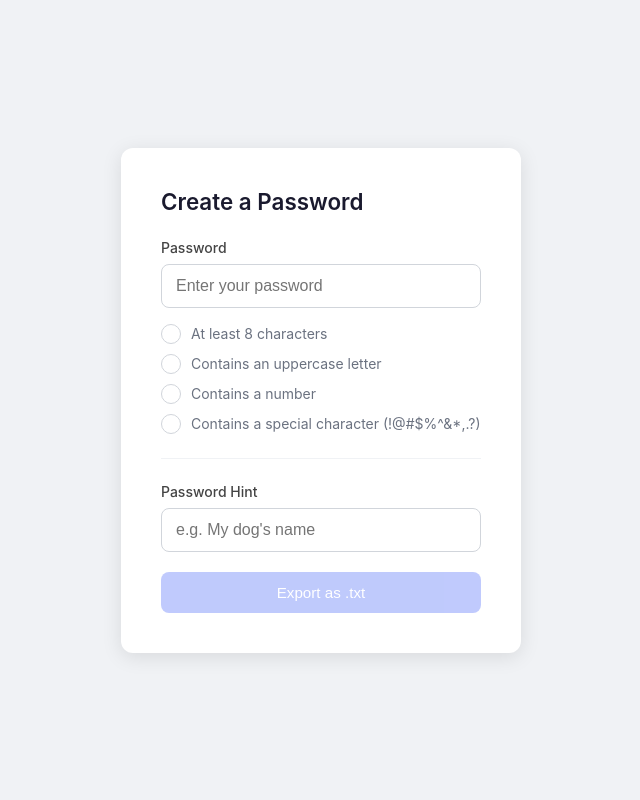
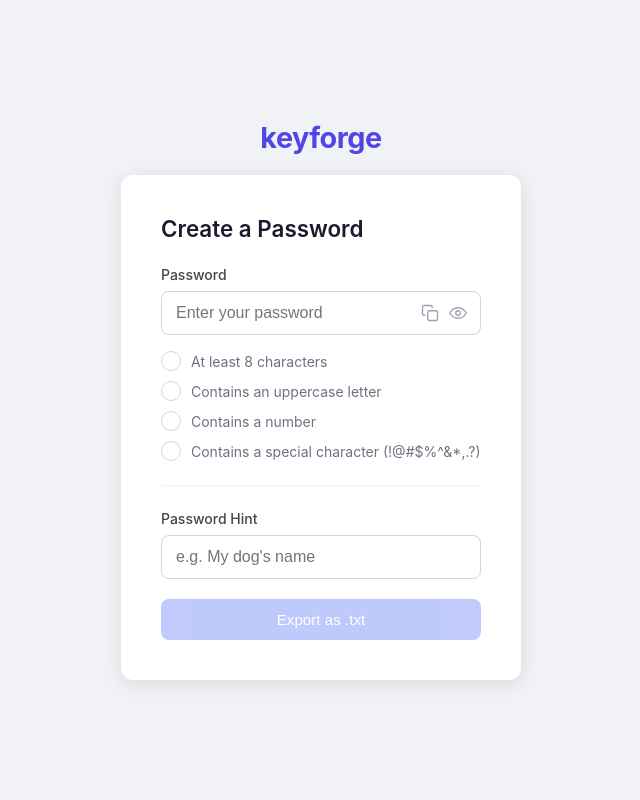
Before and after one commit to MichaelSalSail/keyforge, a Flask app: page / in a window 1280 px wide. Shown: the whole page, without its empty margins (319-959 px from the left). Run offline with Flask 3, Linux system fonts and the light colour scheme.

Commit message:
Added keyforge title. Password can now be copied or revealed.

```diff
--- a/templates/index.html
+++ b/templates/index.html
@@ -3,7 +3,7 @@
 <head>
   <meta charset="UTF-8">
   <meta name="viewport" content="width=device-width, initial-scale=1.0">
-  <title>Password Validator</title>
+  <title>keyforge</title>
   <style>
     * {
       box-sizing: border-box;
@@ -15,9 +15,18 @@
       font-family: -apple-system, BlinkMacSystemFont, "Segoe UI", Roboto, sans-serif;
       background: #f0f2f5;
       display: flex;
+      flex-direction: column;
       justify-content: center;
       align-items: center;
       min-height: 100vh;
+    }
+
+    .site-header {
+      font-size: 1.8rem;
+      font-weight: 700;
+      color: #4f46e5;
+      letter-spacing: -0.5px;
+      margin-bottom: 20px;
     }
 
     .card {
@@ -44,9 +53,40 @@
       margin-bottom: 8px;
     }
 
+    .input-wrapper {
+      position: relative;
+      display: flex;
+      align-items: center;
+    }
+
+    .input-actions {
+      position: absolute;
+      right: 10px;
+      display: flex;
+      gap: 2px;
+    }
+
+    .icon-btn {
+      display: inline-flex;
+      align-items: center;
+      justify-content: center;
+      background: none;
+      border: none;
+      cursor: pointer;
+      color: #9ca3af;
+      padding: 4px;
+      border-radius: 4px;
+      transition: color 0.15s, background 0.15s;
+    }
+
+    .icon-btn:hover {
+      color: #4f46e5;
+      background: #f0f0ff;
+    }
+
     input[type="password"] {
       width: 100%;
-      padding: 12px 14px;
+      padding: 12px 76px 12px 14px;
       border: 1.5px solid #d1d5db;
       border-radius: 8px;
       font-size: 1rem;
@@ -125,6 +165,10 @@
       border-color: #4f46e5;
     }
 
+    .input-wrapper input[type="text"] {
+      padding-right: 76px;
+    }
+
     .export-btn {
       margin-top: 20px;
       width: 100%;
@@ -151,10 +195,28 @@
   </style>
 </head>
 <body>
+  <header class="site-header">keyforge</header>
   <div class="card">
     <h1>Create a Password</h1>
     <label for="password">Password</label>
-    <input type="password" id="password" placeholder="Enter your password" autocomplete="new-password">
+    <div class="input-wrapper">
+      <input type="password" id="password" placeholder="Enter your password" autocomplete="new-password">
+      <div class="input-actions">
+        <button type="button" class="icon-btn" id="copy-btn" title="Copy to clipboard">
+          <svg width="18" height="18" viewBox="0 0 24 24" fill="none" stroke="currentColor" stroke-width="1.8" stroke-linecap="round" stroke-linejoin="round">
+            <rect x="9" y="9" width="13" height="13" rx="2"/><path d="M5 15H4a2 2 0 0 1-2-2V4a2 2 0 0 1 2-2h9a2 2 0 0 1 2 2v1"/>
+          </svg>
+        </button>
+        <button type="button" class="icon-btn" id="reveal-btn" title="Show password">
+          <svg id="icon-eye" width="18" height="18" viewBox="0 0 24 24" fill="none" stroke="currentColor" stroke-width="1.8" stroke-linecap="round" stroke-linejoin="round">
+            <path d="M1 12S5 5 12 5s11 7 11 7-4 7-11 7S1 12 1 12z"/><circle cx="12" cy="12" r="3"/>
+          </svg>
+          <svg id="icon-eye-off" width="18" height="18" viewBox="0 0 24 24" fill="none" stroke="currentColor" stroke-width="1.8" stroke-linecap="round" stroke-linejoin="round" style="display:none">
+            <path d="M17.94 17.94A10.07 10.07 0 0 1 12 20C5 20 1 12 1 12a18.45 18.45 0 0 1 5.06-5.94"/><path d="M9.9 4.24A9.12 9.12 0 0 1 12 4c7 0 11 8 11 8a18.5 18.5 0 0 1-2.16 3.19"/><line x1="1" y1="1" x2="23" y2="23"/>
+          </svg>
+        </button>
+      </div>
+    </div>
 
     <div class="conditions">
       <div class="condition" id="cond-length">
@@ -201,6 +263,29 @@
   <script>
     const input     = document.getElementById("password");
     const exportBtn = document.getElementById("export-btn");
+    const copyBtn   = document.getElementById("copy-btn");
+    const revealBtn = document.getElementById("reveal-btn");
+    const iconEye    = document.getElementById("icon-eye");
+    const iconEyeOff = document.getElementById("icon-eye-off");
+
+    const iconCheck = `<svg width="18" height="18" viewBox="0 0 24 24" fill="none" stroke="#16a34a" stroke-width="1.8" stroke-linecap="round" stroke-linejoin="round"><polyline points="20 6 9 17 4 12"/></svg>`;
+    const iconClip  = copyBtn.innerHTML;
+
+    copyBtn.addEventListener("click", () => {
+      if (!input.value) return;
+      navigator.clipboard.writeText(input.value).then(() => {
+        copyBtn.innerHTML = iconCheck;
+        setTimeout(() => { copyBtn.innerHTML = iconClip; }, 1500);
+      });
+    });
+
+    revealBtn.addEventListener("click", () => {
+      const isHidden = input.type === "password";
+      input.type = isHidden ? "text" : "password";
+      iconEye.style.display    = isHidden ? "none"  : "";
+      iconEyeOff.style.display = isHidden ? ""      : "none";
+      revealBtn.title = isHidden ? "Hide password" : "Show password";
+    });
 
     const rules = [
       { id: "cond-length",    test: v => v.length >= 8 },
```
